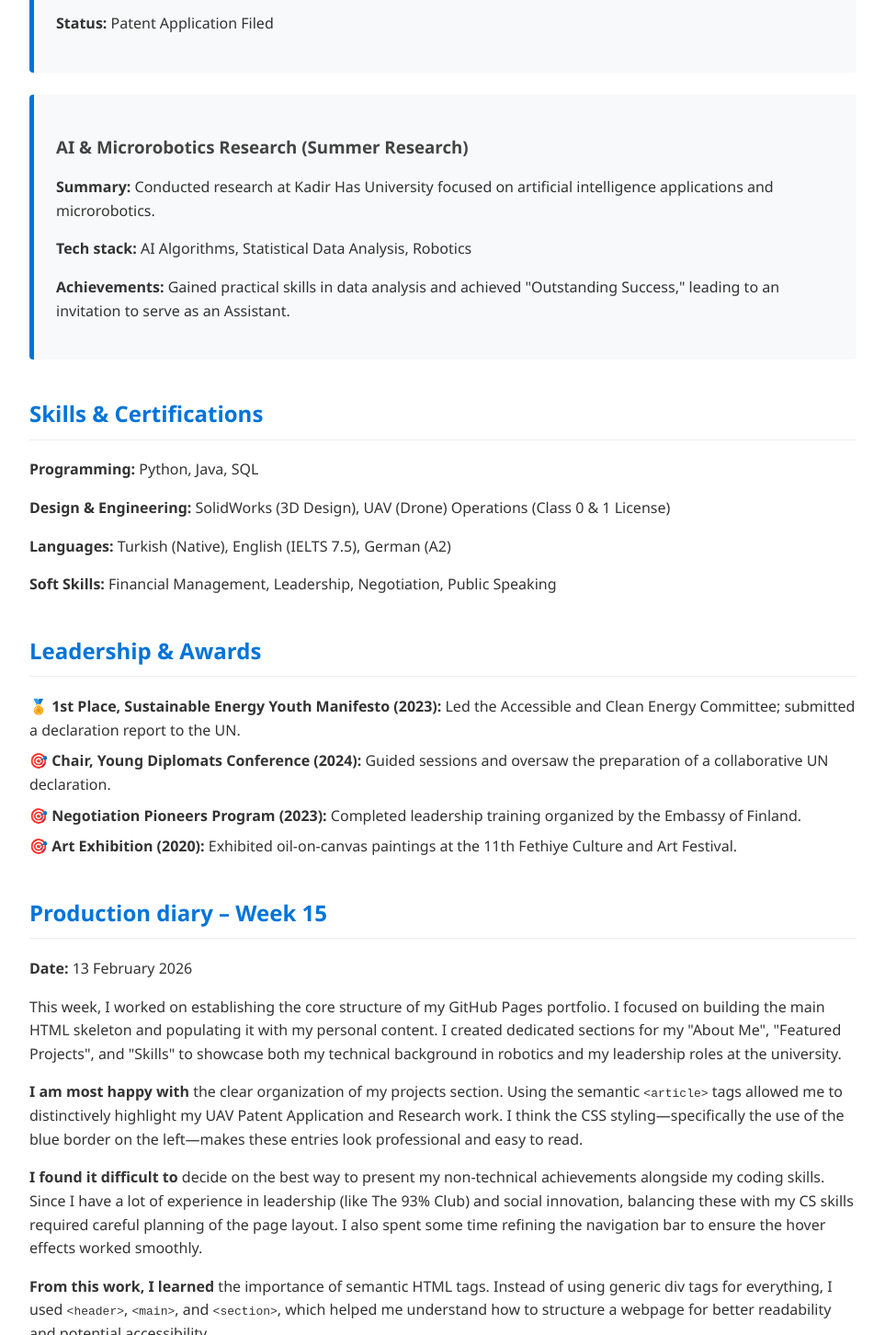
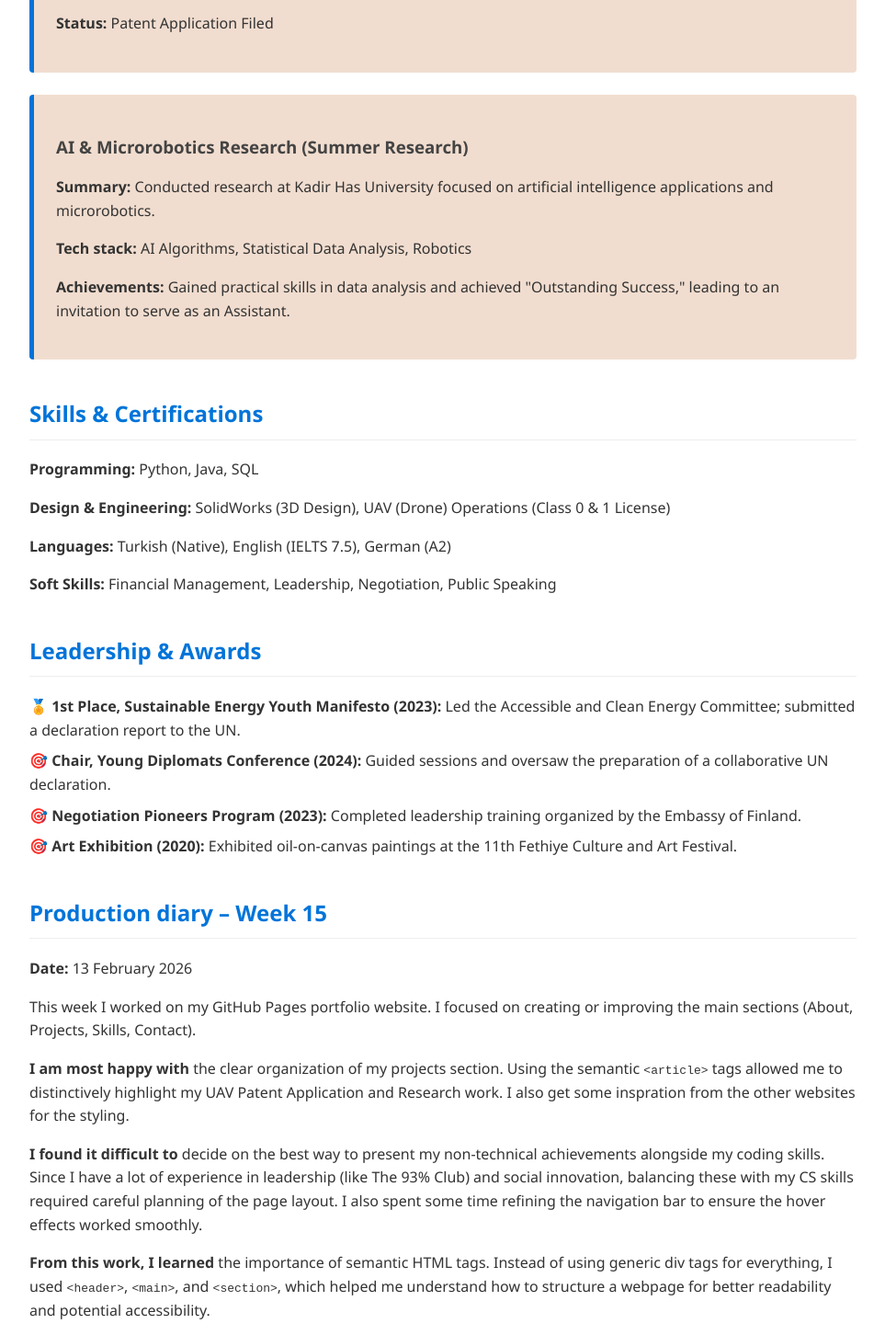
Before and after one commit to nihonnium/nihonnium.github.io, a plain HTML site: page index.html in a window 1280 px wide. Shown: the part 1208-2660 px from the top of the page at 92% size, without its empty margins (158-1121 px from the left). Drawn offline with Linux system fonts and the light colour scheme.

Commit message:
Update index.html

```diff
--- a/index.html
+++ b/index.html
@@ -19,7 +19,7 @@
 
     /* section styling */
     section { margin-bottom: 2rem; }
-    article { background: #f8f9fa; padding: 1.5rem; margin-bottom: 1.5rem; border-left: 5px solid #0074d9; border-radius: 4px; }
+    article { background: #F1DDCF; padding: 1.5rem; margin-bottom: 1.5rem; border-left: 5px solid #0074d9; border-radius: 4px; }
 
     /* list styling for skills/achievements */
     ul { list-style-type: none; padding: 0; }
@@ -105,11 +105,15 @@
       <p><strong>Date:</strong> 13 February 2026</p>
 
       <p>
-        This week, I worked on establishing the core structure of my GitHub Pages portfolio. I focused on building the main HTML skeleton and populating it with my personal content. I created dedicated sections for my "About Me", "Featured Projects", and "Skills" to showcase both my technical background in robotics and my leadership roles at the university.
+        This week I worked on my GitHub Pages portfolio website. I focused on
+    creating or improving the main sections (About, Projects, Skills, Contact).
       </p>
 
       <p>
-        <strong>I am most happy with</strong> the clear organization of my projects section. Using the semantic <code>&lt;article&gt;</code> tags allowed me to distinctively highlight my UAV Patent Application and Research work. I think the CSS styling—specifically the use of the blue border on the left—makes these entries look professional and easy to read.
+        <strong>I am most happy with</strong> the clear organization of my projects
+        section. Using the semantic <code>&lt;article&gt;</code> tags allowed me to
+        distinctively highlight my UAV Patent Application and Research work. I also get some
+        inspration from the other websites for the styling.
       </p>
 
       <p>
```
